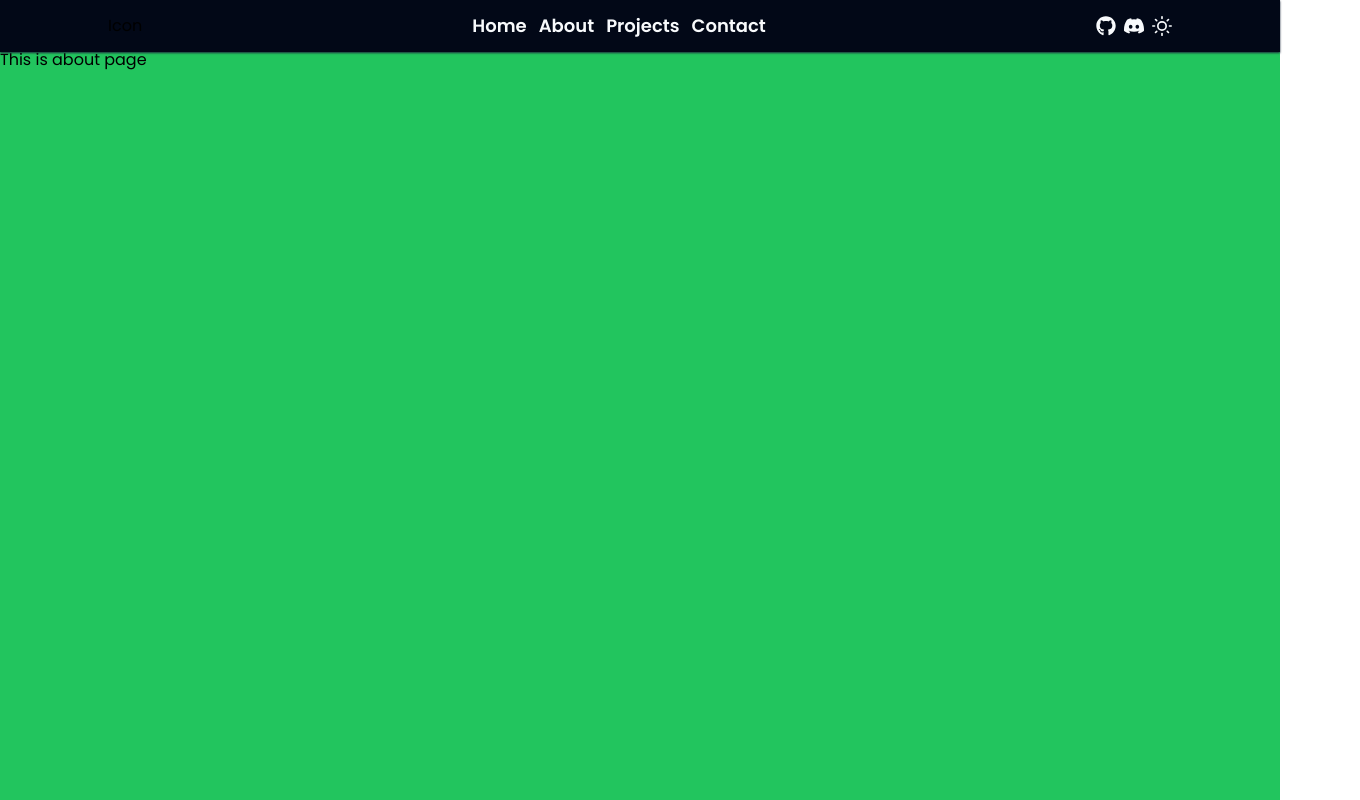
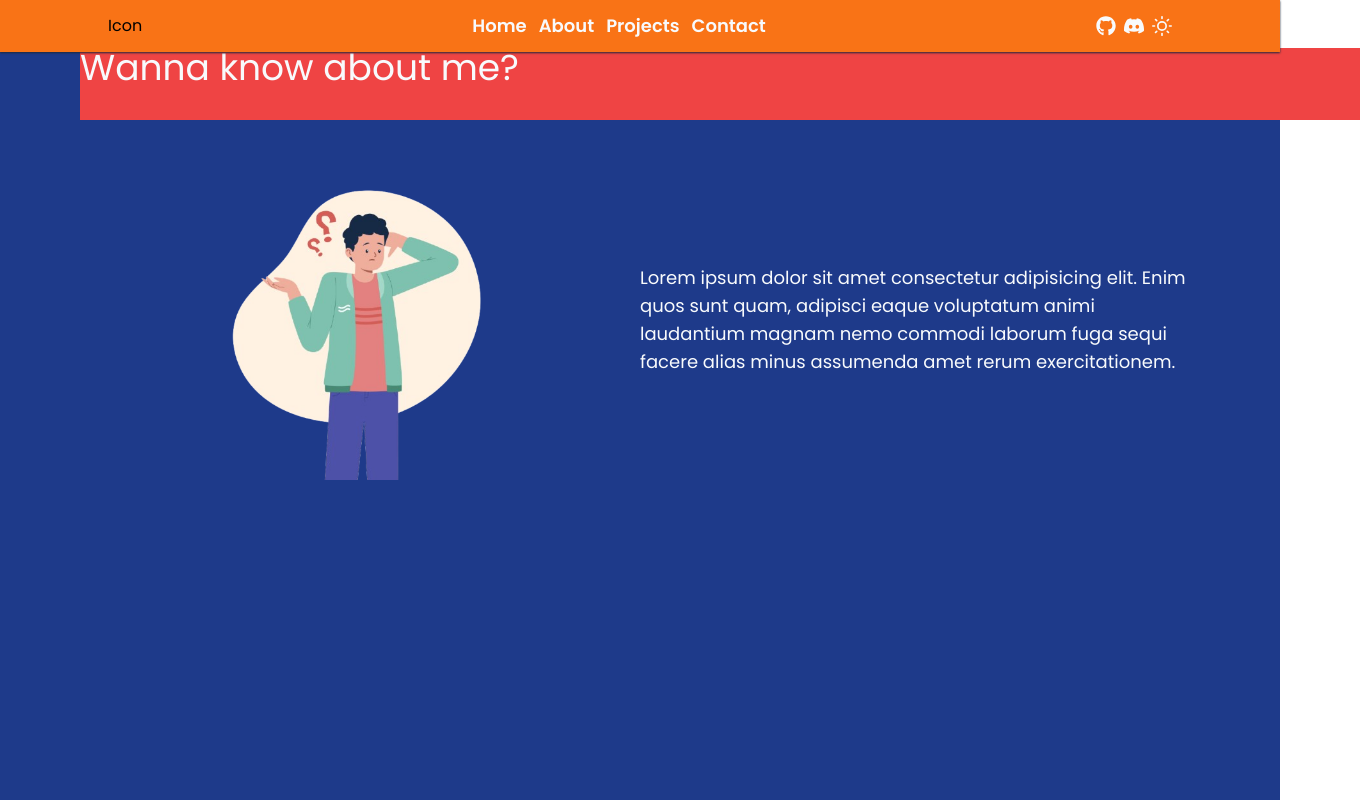
Before and after one commit to jah09/jahfolioversion2, a React (Vite) app: page /about in a window 1280 px wide. Shown: the top 800 px of the page, 1360 px wide, since content can reach past the window. Built offline with nearby package versions, Linux system fonts and the light colour scheme.

Commit message:
Initial work on About Screen

```diff
--- a/src/components/layout/Footer.tsx
+++ b/src/components/layout/Footer.tsx
@@ -7,7 +7,8 @@ import gmail from "@/assets/svg/gmail.svg";
 const Footer = () => {
   return (
     <section className="">
-      <div className="p-3 bg-background  shadow shadow-accentForeground w-screen  xl:px-[100px]  flex justify-between  max-sm:px-4  sm:px-4 md:px-4 lg:px-4 ">
+      {/* max-sm:bg-red-500 sm:bg-blue-200 md:bg-green-500 lg:bg-orange-500*/}
+      <div className="p-3 bg-background shadow shadow-accentForeground w-screen lg:px-[100px]  xl:px-[100px]  flex justify-between  max-sm:px-4  sm:px-4 md:px-4   ">
         <div>
           <h1>Icon here</h1>
         </div>
--- a/src/components/layout/Header.tsx
+++ b/src/components/layout/Header.tsx
@@ -32,8 +32,8 @@ const Header = () => {
   };
   return (
     <div className="h-16 fixed w-full ">
-      <div className="p-3   shadow-sm shadow-accent   bg-background w-full lg:px-2 xl:px-[100px] md:px-2  ">
-        <div className="flex justify-between items-center md:px-2 max-sm:px-2  ">
+      <div className="p-3   shadow-sm shadow-accent   max-sm:bg-red-500 sm:bg-blue-200 md:bg-green-500 lg:bg-orange-500 w-full lg:px-[80px] xl:px-[100px] md:px-2  ">
+        <div className="flex justify-between items-center   md:px-2 max-sm:px-2  ">
           <div>Icon </div>
           {/*Navbar menu */}
           <div className="max-sm:hidden sm:hidden  md:block">
--- a/src/pages/About.tsx
+++ b/src/pages/About.tsx
@@ -1,11 +1,37 @@
-import React from 'react'
-
+import React from "react";
+import AboutMeImage from "@/assets/image/AboutMeImage.png";
 const About = () => {
   return (
-    <section className='bg-green-500 min-h-screen'>
-      <h1>This is about page</h1>
+    <section className="bg-blue-900 min-h-screen">
+      <div className=" lg:px-20">
+        <div className="">
+          <div className=" flex w-screen bg-red-500 ">
+            <hr className="h-2 my-8 bg-red-900 border-0  " />
+
+            <h1 className="text-foreground text-4xl">Wanna know about me?</h1>
+            <hr className="h-2 my-8 bg-red-700 border-0  " />
+          </div>
+          <div className="flex mt-10">
+            <div className=" w-1/2 flex justify-center">
+              <img
+                src={AboutMeImage}
+                alt="about me image "
+                className="h-80 w-80 transform scale-x-[-1]"
+              />
+            </div>
+            <div className="  w-1/2 flex items-center">
+              <p className="text-foreground text-lg">
+                Lorem ipsum dolor sit amet consectetur adipisicing elit. Enim
+                quos sunt quam, adipisci eaque voluptatum animi laudantium
+                magnam nemo commodi laborum fuga sequi facere alias minus
+                assumenda amet rerum exercitationem.
+              </p>
+            </div>
+          </div>
+        </div>
+      </div>
     </section>
-  )
-}
+  );
+};
 
-export default About
+export default About;
--- a/src/pages/Hero.tsx
+++ b/src/pages/Hero.tsx
@@ -7,15 +7,15 @@ import { FaGithub, FaLinkedin } from "react-icons/fa";
 
 const Hero = () => {
   return (
-    <section className="   min-h-screen   bg-background ">
-      <div className=" lg:flex     md:flex items-center lg:px-20">
+    <section className=" min-h-screen   bg-background ">
+      <div className=" lg:flex  md:flex items-center lg:px-20">
         {/* Blob */}
         <HeroBlob />
         <div className=" lg:w-1/2 flex flex-col justify-center lg:mb-10 md:w-1/2 lg:mt-10 ">
           {/* Description */}
           <div className="  max-sm:px-5 sm:px-5 max-sm:-mt-10 sm:-mt-10 ">
             <h1 className=" max-sm:text-4xl sm:text-4xl  font-bold tracking-wide text-foreground">
-              Hi  👋, I'm Jah!
+              Hi 👋, I'm Jah!
             </h1>
             <h6 className="text-foreground max-sm:text-lg py-2 ">
               A software engineer with a primary focus on full stack web
```
Also changed, not shown: src/assets/image/AboutMeImage.png (added).
